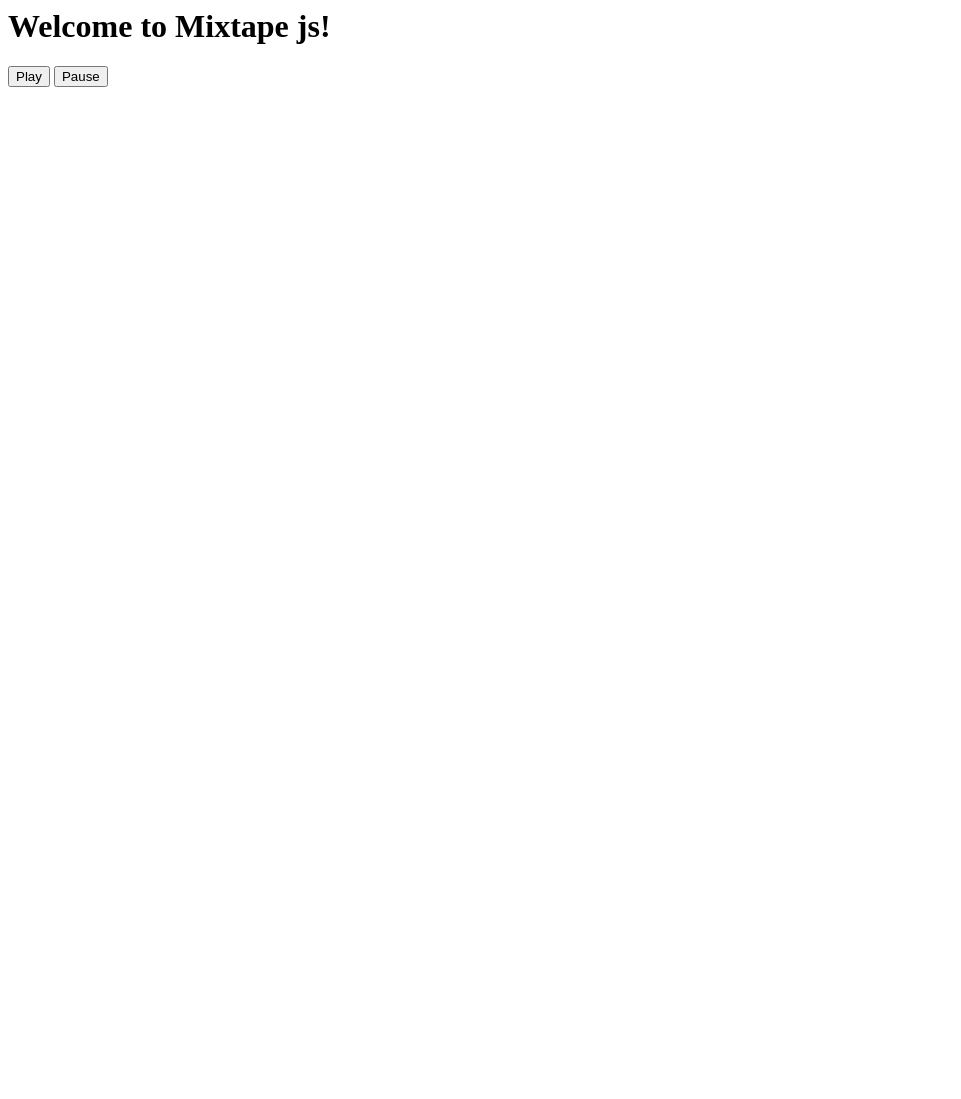
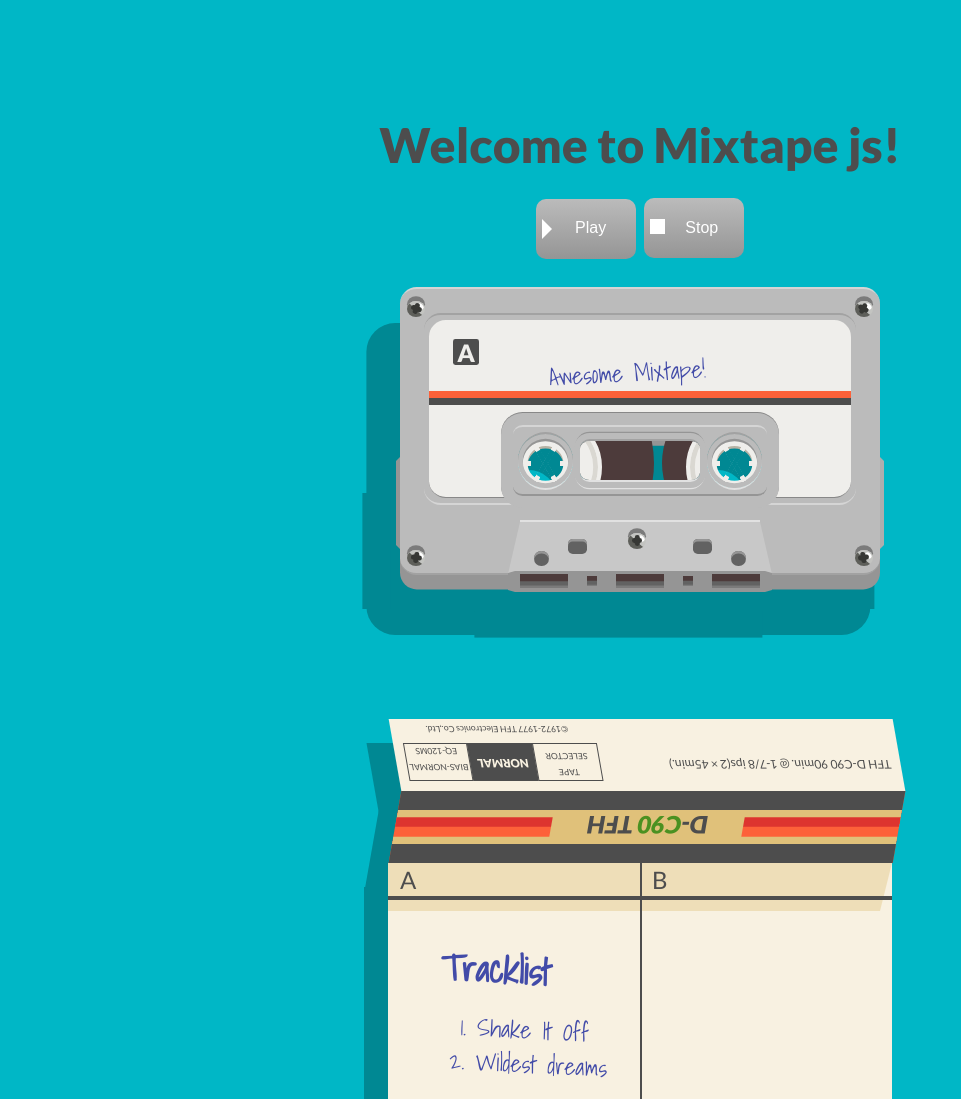
Before and after one commit to grochadc/mixtape-js, a website: page public/index.html in a window 1280 px wide. Shown: the top 1099 px of the page, without its empty margins (0-961 px from the left). Before the commit the page ends 800 px from the top, so only its background shows below. Drawn offline with Linux system fonts and the light colour scheme.

Commit message:
Added a stylesheet to style the play/pause buttons.

```diff
--- a/public/index.html
+++ b/public/index.html
@@ -3,15 +3,102 @@
 	<script src="jquery-3.2.1.min.js"></script>
 	<script src="cookies.js"></script>
 	<script src="mixtape.js"></script>
+	<link href='https://fonts.googleapis.com/css?family=Lato:900,400|Shadows+Into+Light' rel='stylesheet' type='text/css'>
+	<link href="cassette.css" rel="stylesheet" type="text/css">
+	<link href="style.css" rel="stylesheet type="text/css">
 	<title>Mixtape js </title>
 	</head>
 
 	<body>
-		<h1>Welcome to Mixtape js!</h1>
+		<h1 align="center">Welcome to Mixtape js!</h1>
+		<div align="center">
 		<audio id="player">
 			<source src="audio1.mp3">
 		</audio>
-		<button onclick="document.getElementById('player').play()">Play</button>
-		<button onclick="document.getElementById('player').pause()">Pause</button>
+		<button class="button" onclick="document.getElementById('player').play()"><div class="arrow-right"></div>Play</button>
+		<button class="button" onclick="document.getElementById('player').pause()"><div class="square"></div>Stop</button>
+		</div>
+
+		<p></p>
+
+
+<div class="cassetteOuter">
+
+    <span class="screw screw1"><span class="screwInner"></span></span>
+    <span class="screw screw2"><span class="screwInner"></span></span>
+    <span class="screw screw3"><span class="screwInner"></span></span>
+    <span class="screw screw4"><span class="screwInner"></span></span>
+
+    <div class="stickerOuter">
+      <div class="sticker">
+        <span class="a-side">A</span>
+        <p class="cursive">Awesome Mixtape!</p>
+        <span class="stripe"></span>
+        <span class="c90">D-C90</span>
+        <span class="logo">T.F.H.®</span>
+        <div class="middle clearfix">
+          <span class="circle one">
+            <span class="teethBox">
+              <span class="teeth"></span>
+              <span class="teeth"></span>
+              <span class="teeth"></span>
+            </span>
+          </span>
+          <div class="window">
+            <span class="reelOne"></span>
+            <span class="reelTwo"></span>
+          </div>
+          <span class="circle two">
+            <span class="teethBox">
+              <span class="teeth"></span>
+              <span class="teeth"></span>
+              <span class="teeth"></span>
+            </span>
+          </span>
+        </div>
+      </div>
+    </div>
+
+    <div class="cassetteBottom">
+      <span class="screw screw5"><span class="screwInner"></span></span>
+      <span class="bottomShadow">
+        <span class="bottomHoles one"></span>
+        <span class="bottomHoles two"></span>
+        <span class="bottomHoles three"></span>
+      </span>
+      <span class="holes one"></span>
+      <span class="holes two"></span>
+    </div>
+
+  </div>
+
+<div class="linerNotes">
+    <div class="linerNotesTop clearfix">
+      <span class="boxDesc">TFH D-C90 90min. @ 1-7/8 ips(2 × 45min.)</span>
+      <div class="infoBoxes clearfix">
+        <span class="box1">Tape Selector</span>
+        <span class="box2">Normal</span>
+        <span class="box3">Bias-Normal</br>EQ-120µS</span>
+        <span class="boxCopyright">©1972-1977 TFH Electronics Co.,Ltd.</span>
+      </div>
+    </div>
+    <div class="linerNotesSpine"><span class="spineTitle">D-<span class="green">C90</span> TFH</span></div>
+    <div class="linerNotesMainContent clearfix">
+      <span class="side">A</span>
+      <span class="side">B</span>
+      <div class="linerNotesMainContentInner">
+        <h1>Tracklist</h1>
+        <ol>
+		<li>Shake It Off</li>
+		<li>Wildest dreams</li>
+      </div>
+    </div>
+    <div class="linerNotesBottom">
+      <p class="black">Dynamic Cassette</p>
+      <p class="white">Precision Cassette Mechanism</p>
+      <p class="title">D-<span class="green">C90</span> TFH®</p>
+    </div>
+  </div>
+
 	</body>
 </html>
--- /dev/null
+++ b/public/style.css
@@ -0,0 +1,37 @@
+.button{
+	background-color: #BBBBBB;
+	border:none;
+	color:white;
+	text-align: center;
+	text-decoration: none;
+	display: inline-block;
+	font-size: 16px;
+	margin: 4px 2px;
+	cursor: pointer;
+	width:100px;
+	height:60px;
+	border-radius: 10px;
+/* Permalink - use to edit and share this gradient: http://colorzilla.com/gradient-editor/#bbbbbb+0,959595+100 */
+background: #bbbbbb; /* Old browsers */
+background: -moz-linear-gradient(top, #bbbbbb 0%, #959595 100%); /* FF3.6-15 */
+background: -webkit-linear-gradient(top, #bbbbbb 0%,#959595 100%); /* Chrome10-25,Safari5.1-6 */
+background: linear-gradient(to bottom, #bbbbbb 0%,#959595 100%); /* W3C, IE10+, FF16+, Chrome26+, Opera12+, Safari7+ */
+filter: progid:DXImageTransform.Microsoft.gradient( startColorstr='#bbbbbb', endColorstr='#959595',GradientType=0 ); /* IE6-9 */
+}
+
+.arrow-right {
+	width: 0;
+	height: 0;
+	border-top: 10px solid transparent;
+	border-bottom: 10px solid transparent;
+
+	border-left: 10px solid white;
+	float: left;
+}
+
+.square {
+	width:15;
+	height:15;
+	background:white;
+	float: left;
+}
```
